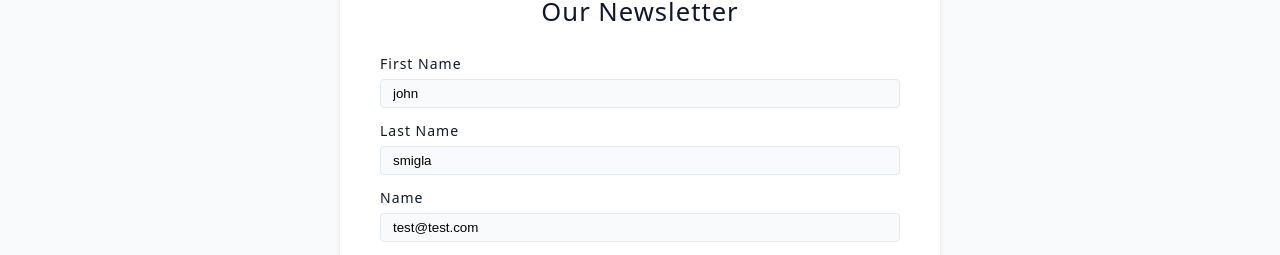
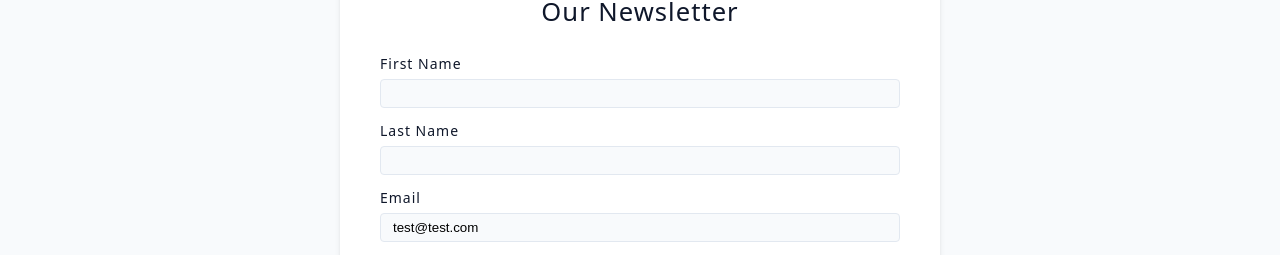
Before and after one commit to sun-n-y/mixMaster, a React (Vite) app: page /newsletter in a window 1280 px wide. Shown: the part 247-502 px from the top of the page. Built offline with nearby package versions, Linux system fonts and the light colour scheme.

Commit message:
add form submit error handling

```diff
--- a/src/pages/NewsLetter.jsx
+++ b/src/pages/NewsLetter.jsx
@@ -8,10 +8,15 @@ export const action = async ({ request }) => {
   const formData = await request.formData();
   const data = Object.fromEntries(formData);
 
-  const response = await axios.post(newsletterUrl, data);
-  toast.success(response.data.msg);
+  try {
+    const response = await axios.post(newsletterUrl, data);
+    toast.success(response.data.msg);
 
-  return redirect('/');
+    return redirect('/');
+  } catch (error) {
+    toast.error(error?.response?.data?.msg);
+    return error;
+  }
 };
 
 const NewsLetter = () => {
@@ -30,7 +35,7 @@ const NewsLetter = () => {
           name="name"
           id="name"
           className="form-input"
-          defaultValue="john"
+          required
         />
       </div>
       {/* lastName */}
@@ -43,13 +48,13 @@ const NewsLetter = () => {
           name="lastName"
           id="lastName"
           className="form-input"
-          defaultValue="smigla"
+          required
         />
       </div>
       {/* email */}
       <div className="form-row">
         <label htmlFor="email" className="form-label">
-          name
+          email
         </label>
         <input
           type="email"
@@ -57,6 +62,7 @@ const NewsLetter = () => {
           id="email"
           className="form-input"
           defaultValue="test@test.com"
+          required
         />
       </div>
       <button
```
